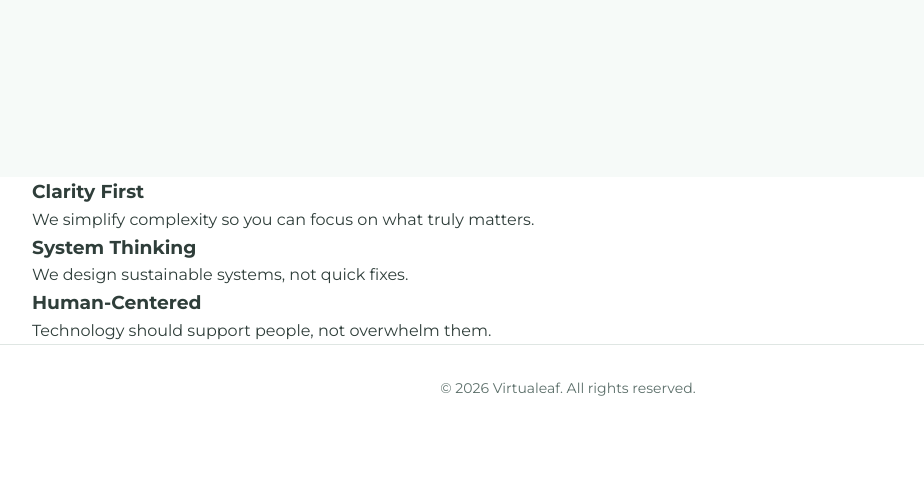
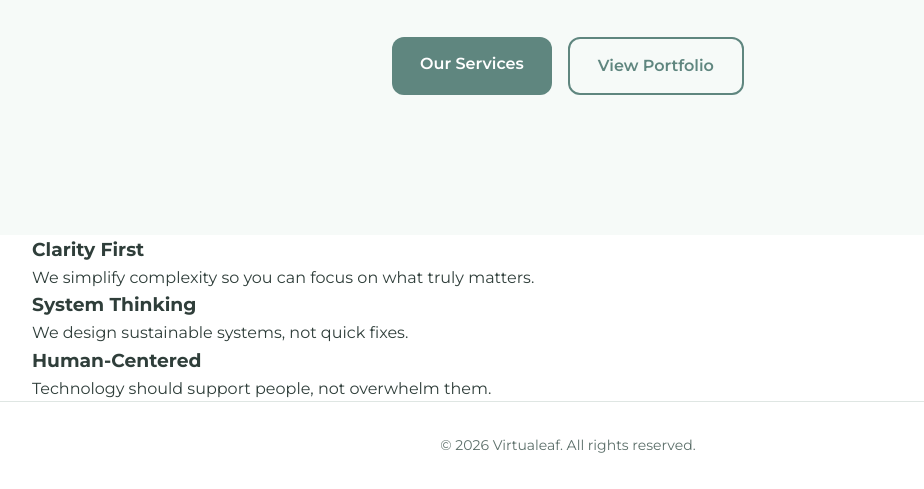
Before and after one commit to Marlisa-DataEnthusiast/Virtualeaf, a plain HTML site: page index.html in a window 1280 px wide. Shown: the part 335-824 px from the top of the page, without its empty margins (72-996 px from the left). Before the commit the page ends 800 px from the top, so only its background shows below. Drawn offline with Linux system fonts and the light colour scheme.

Commit message:
Add hero actions links to services and portfolio
Added hero actions links for services and portfolio.

```diff
--- a/index.html
+++ b/index.html
@@ -26,6 +26,12 @@
         Virtualeaf supports home industries, communities, and mentors
         to grow through clarity, systems, and thoughtful digital execution.
       </p>
+
+      <div class="hero-actions">
+        <a href="services.html" class="primary">Our Services</a>
+        <a href="portfolio.html" class="secondary">View Portfolio</a>
+      </div>
+
     </div>
   </section>
 
```
